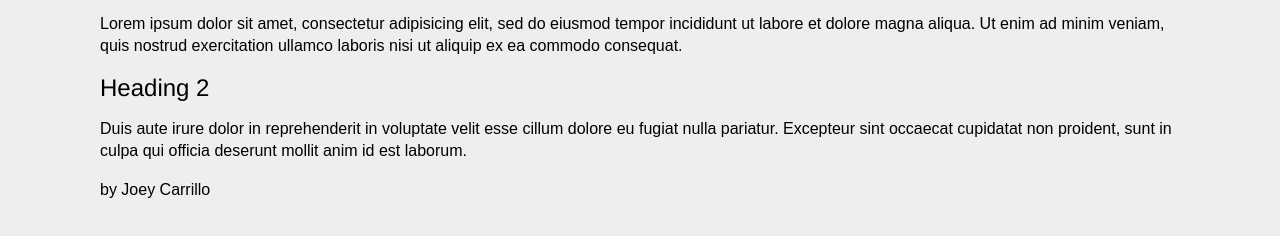
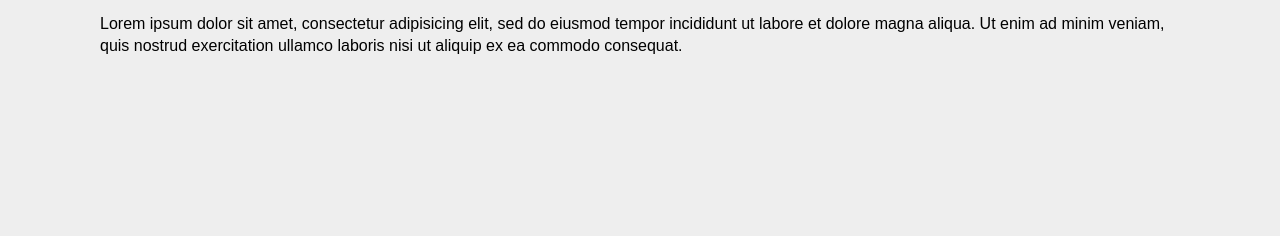
Before and after one commit to jncdesign/briards, a plain HTML site: page index.html in a window 1280 px wide. Shown: the part 70-306 px from the top of the page. Drawn offline with Linux system fonts and the light colour scheme.

Commit message:
Update index.html

```diff
--- a/index.html
+++ b/index.html
@@ -11,11 +11,6 @@
   <p>
     Lorem ipsum dolor sit amet, consectetur adipisicing elit, sed do eiusmod tempor incididunt ut labore et dolore magna aliqua. Ut enim ad minim veniam, quis nostrud exercitation ullamco laboris nisi ut aliquip ex ea commodo consequat.
   </p>
-  <h2>Heading 2</h2>
-  <p>
-    Duis aute irure dolor in reprehenderit in voluptate velit esse cillum dolore eu fugiat nulla pariatur. Excepteur sint occaecat cupidatat non proident, sunt in culpa qui officia deserunt mollit anim id est laborum.
-  </p>
-  <p class="credits">by Joey Carrillo</p>
 </body>
 
 </html>
```
